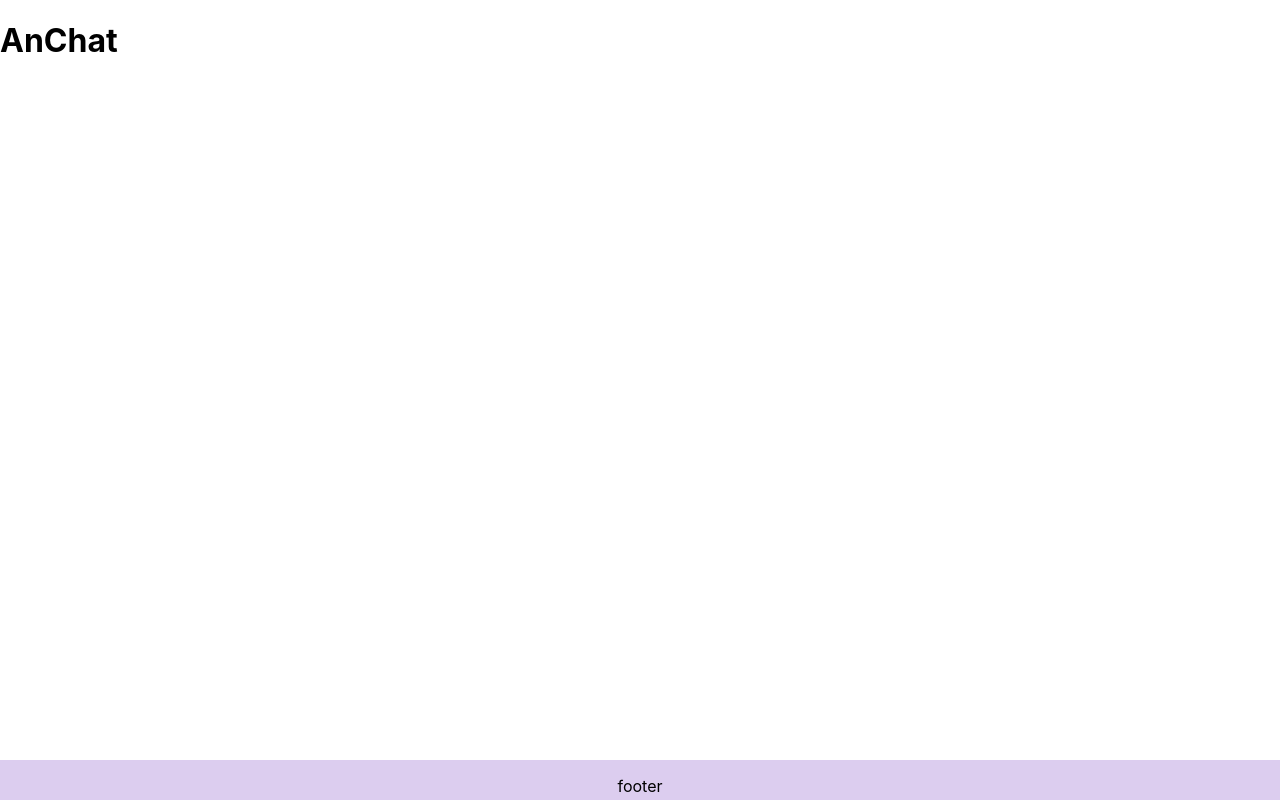
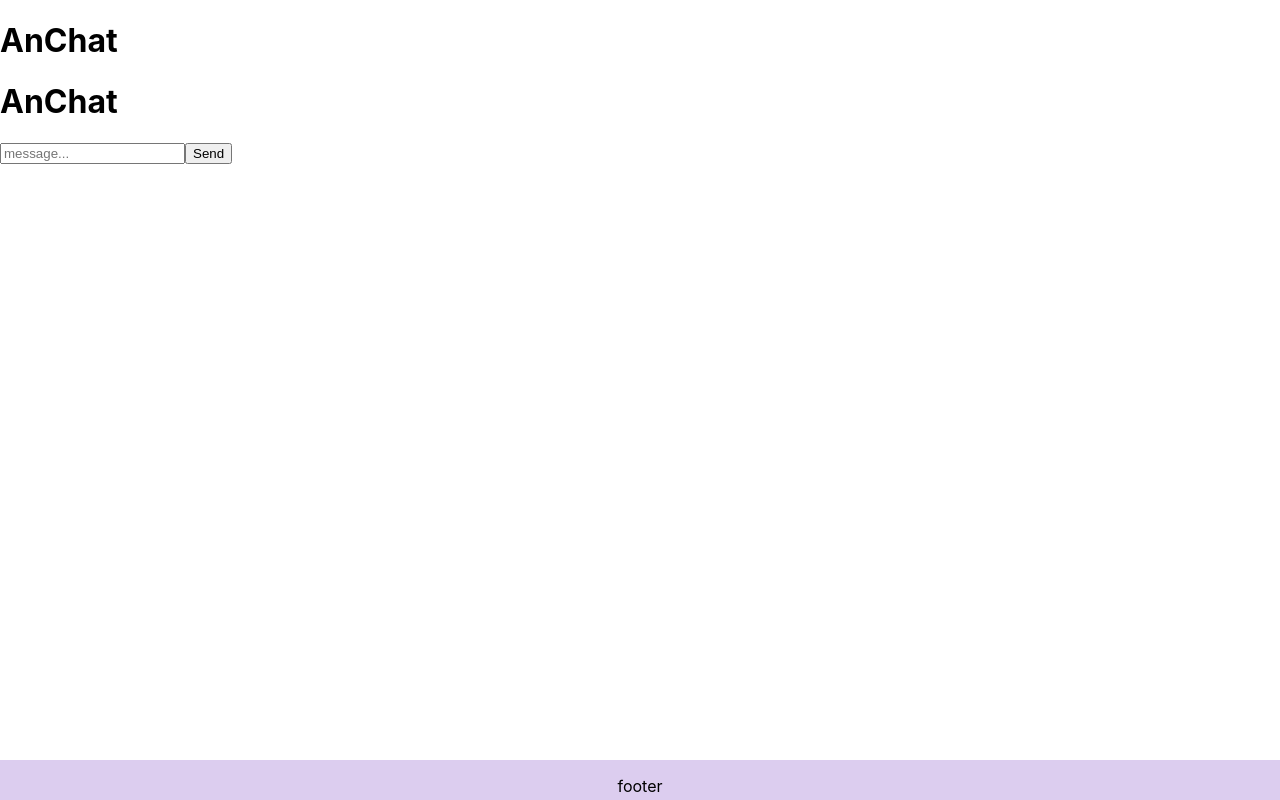
Before and after one commit to mckenziecamacho/AnChat, a React (Create React App) app: page / in a window 1280 px wide. Built offline with nearby package versions, Linux system fonts and the light colour scheme; no server answers.

Commit message:
edited app.js and chat.jsx

```diff
--- a/package.json
+++ b/package.json
@@ -12,7 +12,7 @@
     "react-dom": "^18.1.0",
     "react-scripts": "5.0.1",
     "socket.io": "^4.5.1",
-    "socket.io-client": "^4.5.1",
+    "socket.io-client": "4.4.0",
     "web-vitals": "^2.1.4"
   },
   "scripts": {
--- a/src/App.js
+++ b/src/App.js
@@ -1,16 +1,38 @@
 import './App.css';
 import Header from './components/Header';
 import Footer from './components/Footer';
+import socketio from "socket.io-client";
+import React, { useEffect, useState } from "react";
+import Chat from './components/Chat';
+import ChatBox from './components/ChatBox';
 
+const SERVER = "http://192.168.1.165:3000";
 function App() {
+  const [socket, setSocket] = useState("");
+
+  useEffect(() => {
+    const newSocket = socketio(SERVER)
+    //connecting to the backend
+    setSocket(newSocket);
+    return () => newSocket.close();
+  }, [setSocket]);
+  // connection established??
+  //what do i have to return
   return (
     <div className="App">
       <header className="App-header">
         <Header/>
       </header>
+      <div>
+        <Chat socket={socket}/>
+        <ChatBox socket={socket}/>
+        {/* <div>{socket}</div> */}
+      </div>
+      <input className="message" placeholder='message...'/>
+      <button>Send</button>
       <Footer/>
     </div>
   );
 }
-
+//trying to connect to the server using socket.io
 export default App;
--- a/src/components/ChatBox.jsx
+++ b/src/components/ChatBox.jsx
@@ -0,0 +1,10 @@
+import React from "react";
+
+const ChatBox = () => {
+    return(
+        <div className="header">
+            <h1>AnChat</h1>
+        </div>
+    )
+}
+export default ChatBox;
```
Also changed, not shown: server.js (+10 -3 lines), src/components/Chat.jsx (+36 -0 lines), 1 other file (tests, documents, lock files or other folders).
